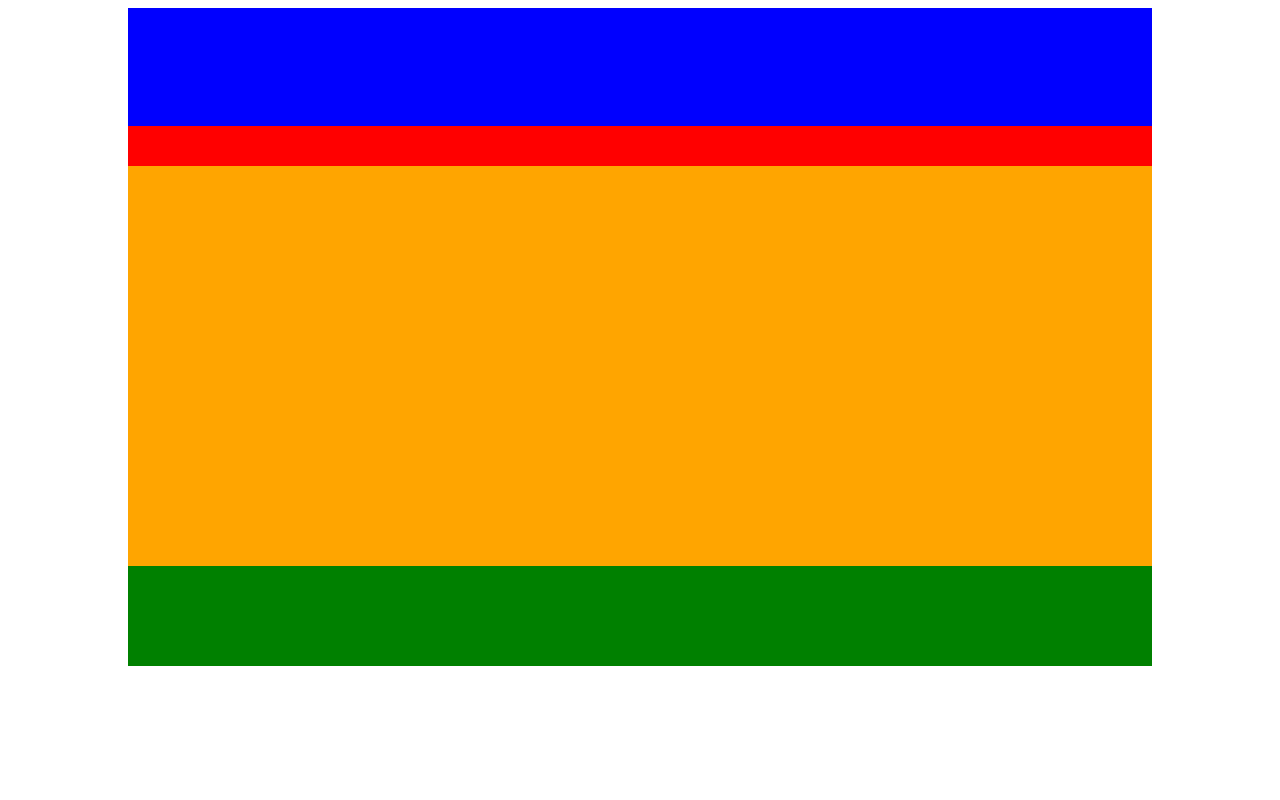
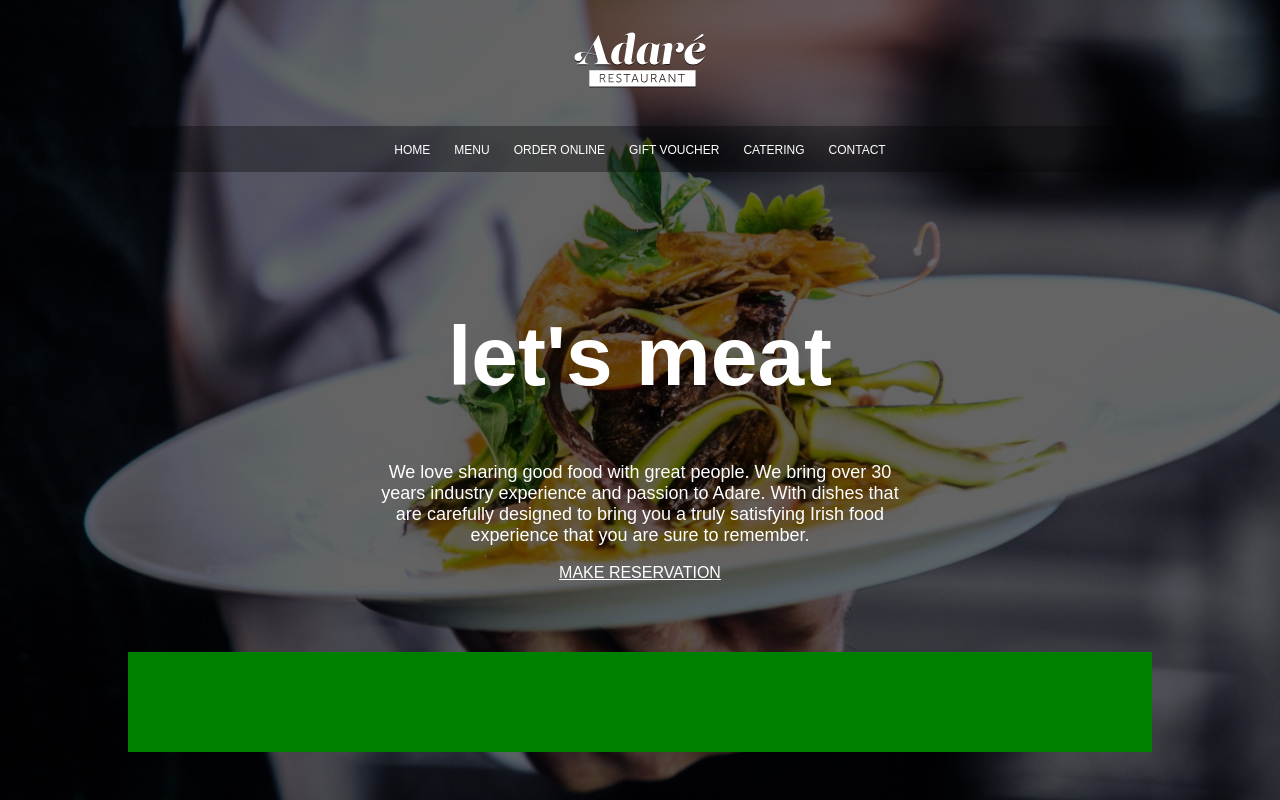
Before and after one commit to rogelio-brill/Restaurant, a plain HTML site: page index.html in a window 1280 px wide. Drawn offline with Linux system fonts and the light colour scheme.

Commit message:
Updated header, nav, main html and css

```diff
--- a/index.html
+++ b/index.html
@@ -8,10 +8,29 @@
 </head>
 <body>
     <div class="container">
-        <header></header>
-        <nav></nav>
-        <main></main>
-        <footer></footer>
+        <header>
+            <img src="img/logo-adare-restaurant.png" alt="Restaurant Logo" />
+        </header>
+
+        <nav>
+            <a href="#">HOME</a>
+            <a href="#">MENU</a>
+            <a href="#">ORDER ONLINE</a>
+            <a href="#">GIFT VOUCHER</a>
+            <a href="#">CATERING</a>
+            <a href="#">CONTACT</a>
+        </nav>
+
+        <main>
+            <h1>let's meat</h1>
+            <p>We love sharing good food with great people. We bring over 30 years industry experience and passion to Adare. With dishes that are carefully designed to bring you a truly satisfying Irish food experience that you are sure to remember.
+            </p>
+            <a href="https://www.yelp.com/biz/elegant-bull-restaurant-delhi" target="_blank">MAKE RESERVATION</a>
+        </main>
+
+        <footer>
+
+        </footer>
     </div>
 </body>
 </html>
--- a/style.css
+++ b/style.css
@@ -1,3 +1,15 @@
+html {
+    height: 100%;
+}
+
+body {
+    background-color: #2F3035;
+    background-image: url(img/background-adare-restaurant.jpg);
+    background-size: cover;
+    background-repeat: no-repeat;
+    background-position: center;
+}
+
 .container {
     width: 1024px;
     margin-left: auto;
@@ -5,21 +17,48 @@
 }
 
 header {
-    background-color: blue;
     height: 118px;
+    text-align: center;
 }
 
 nav {
-    background-color: red;
-    height: 40px;
+    background-color: rgb(0, 0, 0, 0.338);
+    text-align: center;
+    padding-top: 14px;
+    padding-bottom: 14px;
 }
 
 main {
-    background-color: orange;
     height: 400px;
+    text-align: center;
+    padding-top: 80px;
+    padding-left: 240px;
+    padding-right: 240px;
+    color: white;
+    font-family: Arial, Helvetica, sans-serif;
 }
 
 footer {
     background-color: green;
     height: 100px;
 }
+
+h1 {
+    font-size: 84px;
+}
+
+p {
+    font-size: 18px;
+}
+
+a {
+    color: white;
+    font-family: Arial, Helvetica, sans-serif;
+}
+
+nav a {
+    text-decoration: none;
+    font-size: 12px;
+    padding-left: 10px;
+    padding-right: 10px;
+}
```
Also changed, not shown: img/background-adare-restaurant.jpg (added), img/logo-adare-restaurant.png (added).
